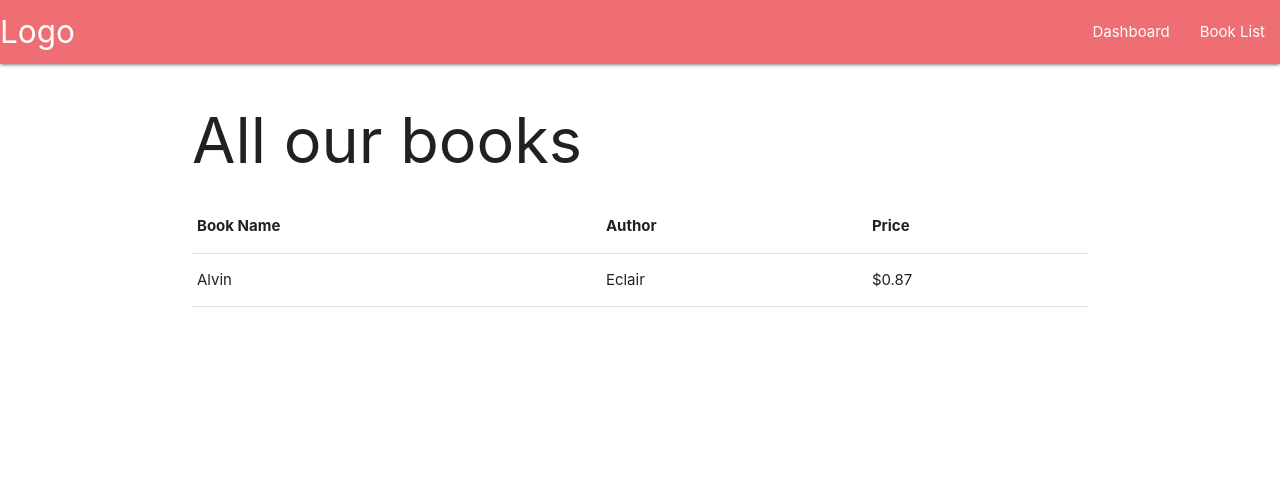
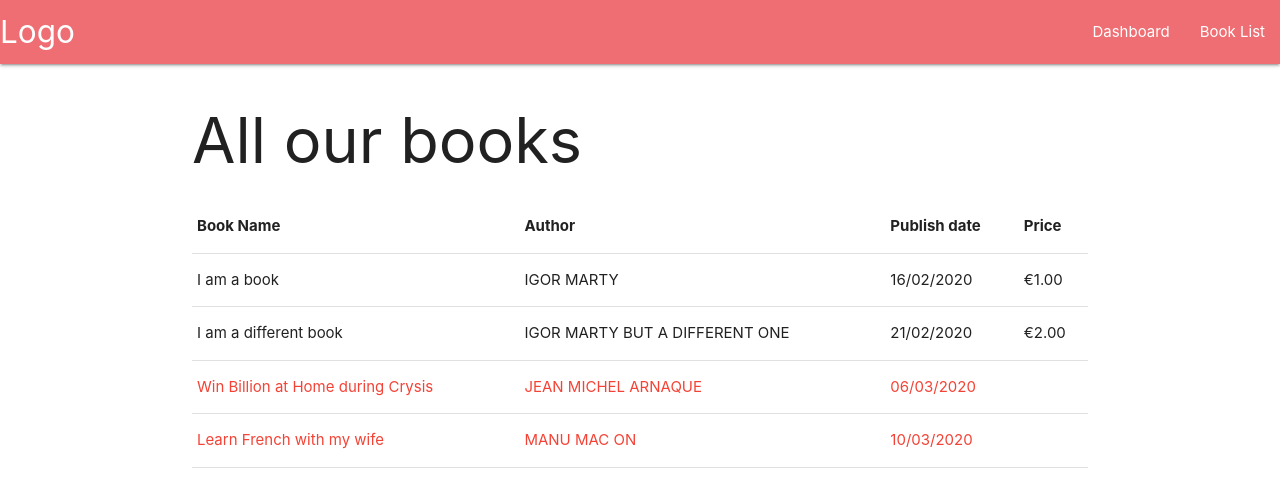
Before and after one commit to IMarty/book-store, an Angular app: page /book-list in a window 1280 px wide. Shown: the top 486 px of the page. Built offline with nearby package versions, Linux system fonts and the light colour scheme.

Commit message:
details working

```diff
--- a/src/app/app-routing.module.ts
+++ b/src/app/app-routing.module.ts
@@ -20,7 +20,7 @@ const routes: Routes = [
     component: PageBookListComponent
   },
   {
-    path: 'book-details',
+    path: 'book-details/:isbn',
     component: PageBookDetailsComponent
   }
 ];
--- a/src/app/components/page-book-details/page-book-details.component.html
+++ b/src/app/components/page-book-details/page-book-details.component.html
@@ -1 +1,6 @@
-<p>page-book-details works!</p>
+<div *ngIf="mySpecificProduct">
+  <h1>Details</h1>
+  <h2>
+    {{mySpecificProduct.name}}
+  </h2>
+</div>
--- a/src/app/components/page-book-details/page-book-details.component.ts
+++ b/src/app/components/page-book-details/page-book-details.component.ts
@@ -1,15 +1,27 @@
 import { Component, OnInit } from '@angular/core';
-
+// this is the city hall
+import { ActivatedRoute } from '@angular/router';
+import { BooksArray } from "../../services/fakeData";
 @Component({
   selector: 'app-page-book-details',
   templateUrl: './page-book-details.component.html',
   styleUrls: ['./page-book-details.component.css']
 })
 export class PageBookDetailsComponent implements OnInit {
+  mySpecificProduct;
 
-  constructor() { }
+  // your room contains a phone to get the city hall
+  constructor(private route: ActivatedRoute) { }
 
+  // wake up
   ngOnInit(): void {
+    // i phone the city hall and wait for a response
+    this.route.paramMap.subscribe(params => {
+      const capturedISBN = +params.get('isbn'); //+ force the number type
+      // because filter will return an array
+      this.mySpecificProduct = BooksArray.filter(book => book.isbn === capturedISBN)[0];
+    })
+
   }
 
 }
--- a/src/app/components/page-book-list/page-book-list.component.html
+++ b/src/app/components/page-book-list/page-book-list.component.html
@@ -6,15 +6,25 @@
     <tr>
       <th>Book Name</th>
       <th>Author</th>
+      <th>Publish date</th>
       <th>Price</th>
     </tr>
   </thead>
 
   <tbody>
-    <tr>
-      <td>Alvin</td>
-      <td>Eclair</td>
-      <td>$0.87</td>
+    <tr *ngFor="let book of myArray" [class.red-text]="!book.available">
+      <td>{{ book.name }}</td>
+      <td>{{ book.author | uppercase }}</td>
+      <td>
+        <!-- TODO :  Add the date filter
+          <i *ngIf="book.publishedDate" class="red-text fab fa-hotjar"></i>
+        -->
+        {{ book.publishedDate }}
+      </td>
+      <td>
+        <!-- https://angular.io/api/common/NgIf -->
+        <span *ngIf="book.available">{{ book.price | currency : "EUR":true }}</span>
+      </td>
     </tr>
   </tbody>
 </table>
--- a/src/app/components/page-book-list/page-book-list.component.ts
+++ b/src/app/components/page-book-list/page-book-list.component.ts
@@ -1,5 +1,5 @@
 import { Component, OnInit } from '@angular/core';
-
+import { BooksArray } from "../../services/fakeData";
 @Component({
   selector: 'app-page-book-list',
   templateUrl: './page-book-list.component.html',
@@ -7,6 +7,8 @@ import { Component, OnInit } from '@angular/core';
 })
 export class PageBookListComponent implements OnInit {
 
+  // 20min  Break -> 15h40
+  myArray = BooksArray;
   constructor() { }
 
   ngOnInit(): void {
--- a/src/index.html
+++ b/src/index.html
@@ -9,6 +9,8 @@
   <link rel="icon" type="image/x-icon" href="favicon.ico">
   <!-- CDN  CSS for Materialize -->
   <link rel="stylesheet" href="https://cdnjs.cloudflare.com/ajax/libs/materialize/1.0.0/css/materialize.min.css">
+  <link rel="stylesheet" href="https://cdnjs.cloudflare.com/ajax/libs/font-awesome/5.12.1/css/all.min.css"
+    integrity="sha256-mmgLkCYLUQbXn0B1SRqzHar6dCnv9oZFPEC1g1cwlkk=" crossorigin="anonymous" />
 </head>
 
 <body>
```
